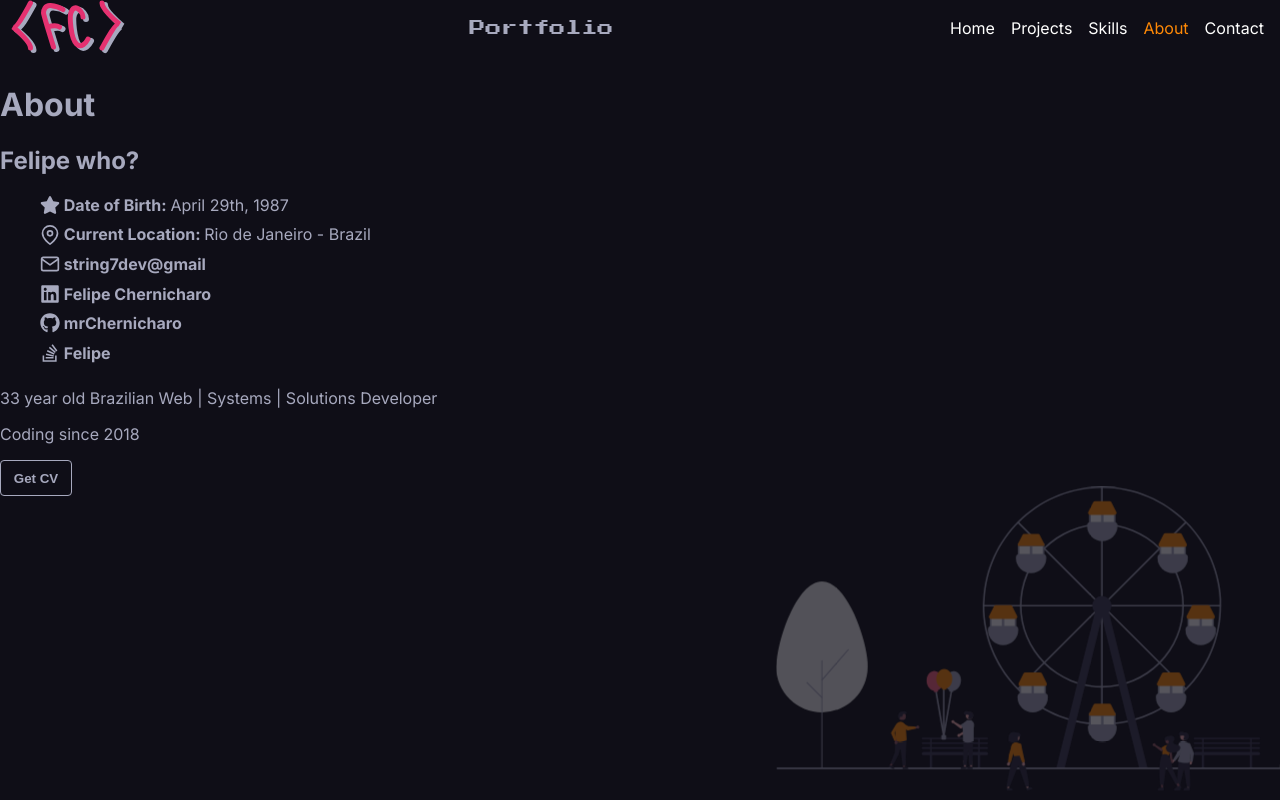
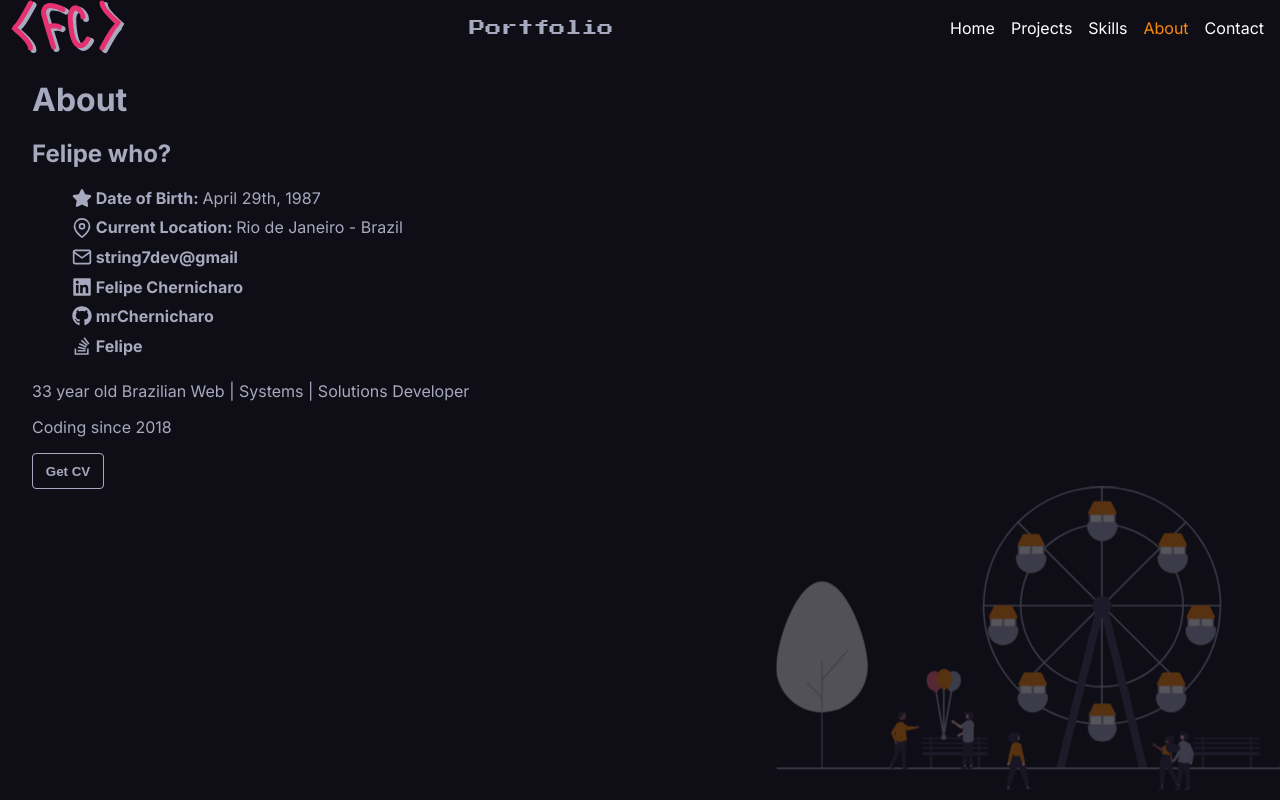
Before and after one commit to mrChernicharo/next-portfolio, a Next.js app: page /about in a window 1280 px wide. Built offline with nearby package versions, Linux system fonts and the light colour scheme.

Commit message:
margin h1 das páginas

```diff
--- a/src/styles/pages/About.module.css
+++ b/src/styles/pages/About.module.css
@@ -4,6 +4,15 @@
   min-height: 100vh;
   padding-top: 4rem;
 }
+
+.container h1 {
+  margin: 1rem 2rem 0;
+}
+
+.container main {
+  margin: 0 2rem;
+}
+
 .container li {
   /* border: 1px solid; */
   width: fit-content;
@@ -13,3 +22,7 @@
 .container li svg {
   vertical-align: sub;
 }
+
+.container main a:hover:not(button > a) {
+  text-shadow: 0px 0px 3px var(--paragraph);
+}
--- a/src/styles/pages/Projects.module.css
+++ b/src/styles/pages/Projects.module.css
@@ -3,6 +3,10 @@
   color: var(--paragraph);
   min-height: 100vh;
   padding-top: 4rem;
+}
+
+.container h1 {
+  margin: 1rem 2rem 1rem;
 }
 
 .item {
--- a/src/styles/pages/Skills.module.css
+++ b/src/styles/pages/Skills.module.css
@@ -3,6 +3,10 @@
   color: var(--paragraph);
   min-height: 100vh;
   padding-top: 4rem;
+}
+
+.container h1 {
+  margin: 1rem 2rem 0;
 }
 
 .container main {
```
